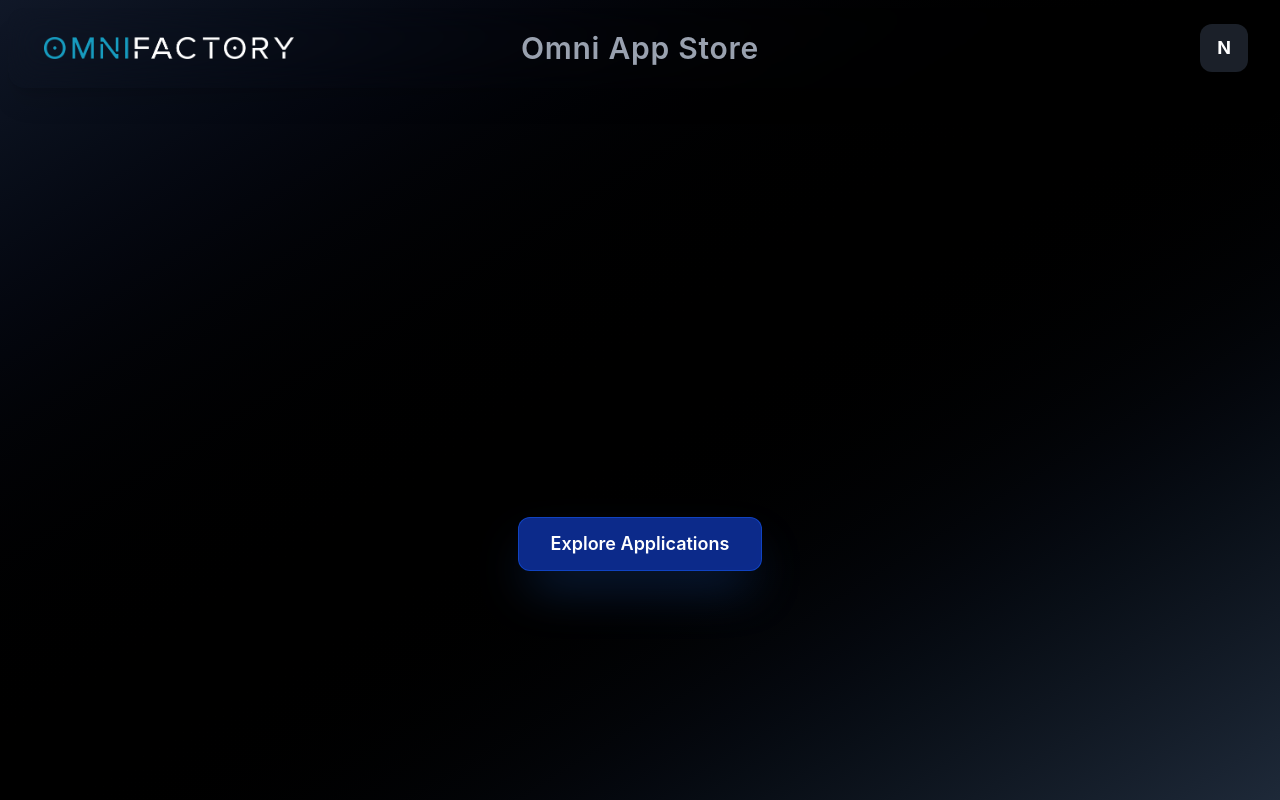
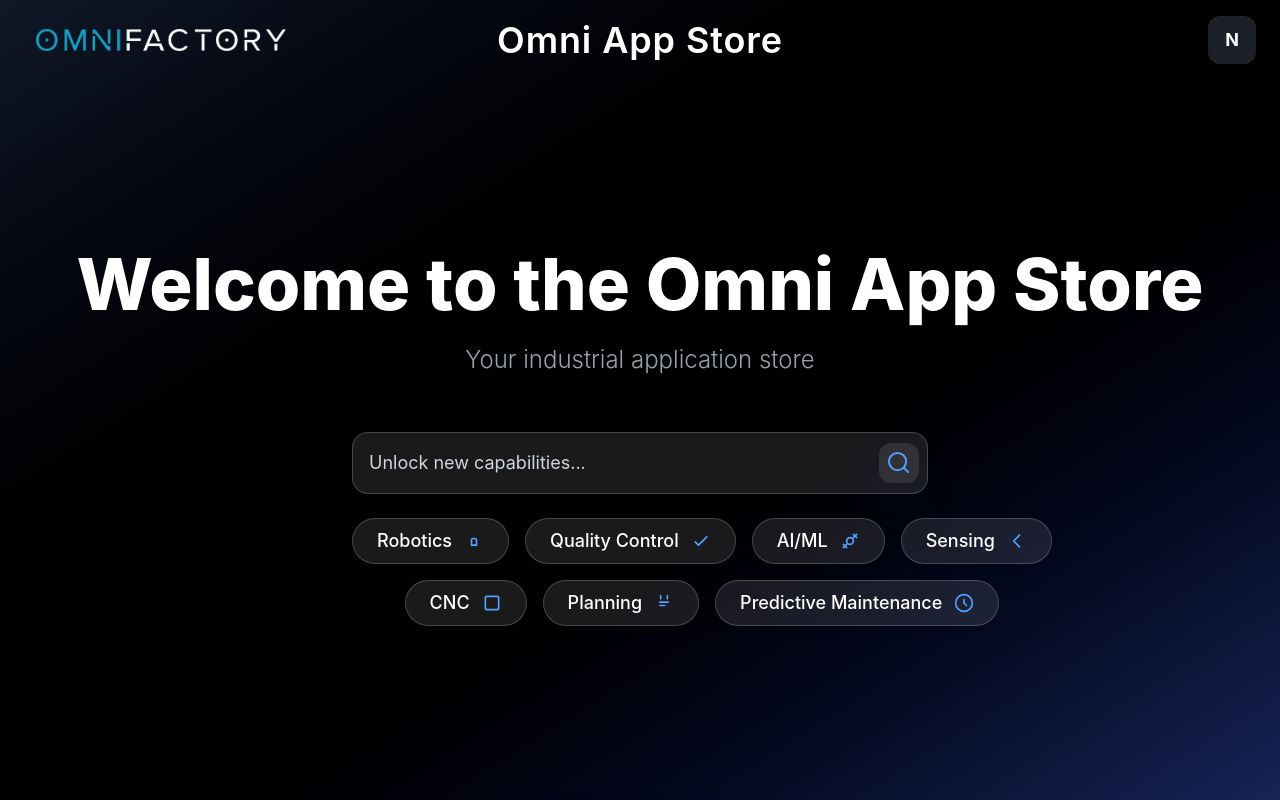
Before and after one commit to M-I-Ahmed/OmniAppStore, a Next.js app in the folder omni-app-store/: page / in a window 1280 px wide. Shown: the top 800 px of the page. Built offline with nearby package versions, Linux system fonts and the light colour scheme.

Commit message:
Quick filter pills need centering

```diff
--- a/omni-app-store/src/app/page.tsx
+++ b/omni-app-store/src/app/page.tsx
@@ -1,15 +1,34 @@
+"use client";
+
 import Image from "next/image";
+import { useState, useEffect } from "react";
+import QuickFilterPills from "@/components/QuickFilterPills";
 
 export default function Home() {
+  const [scrolled, setScrolled] = useState(false);
+
+  useEffect(() => {
+    const handleScroll = () => {
+      setScrolled(window.scrollY > 50);
+    };
+    window.addEventListener("scroll", handleScroll);
+    return () => window.removeEventListener("scroll", handleScroll);
+  }, []);
+
+  const headerClasses = `
+    relative flex items-center justify-between mb-2 p-6 sticky top-0 z-50 h-20
+    transition-all duration-300 ease-in-out
+    ${scrolled
+      ? "bg-gray-900/95 backdrop-blur-xl border-gray-700/50 shadow-2xl shadow-gray-950/95"
+      : "bg-transparent"}
+  `;
+
   return (
-    <div className="flex flex-col min-h-screen bg-black text-white">
-      {/* Background elements for blur effect */}
-      <div className="fixed inset-0 bg-gradient-to-br from-gray-900 via-black to-gray-800"></div>
+    <div className="flex flex-col min-h-screen text-white relative ">
+      {/* background gradient */}
+      <div className="fixed inset-0 -z-10 bg-gradient-to-br from-gray-900 via-black to-dark to-blue-950" />
 
-      <header
-        className="flex items-center justify-between mx-2 mb-2 mt-2 p-6 sticky top-0 z-50 rounded-2xl h-20 bg-transparent bg-gray-900/80 border-gray-800 border-0 shadow-xl backdrop-blur-lg"
-      >
-        {/* Left side with logo and spacing */}
+      <header className={headerClasses}>
         <div className="flex items-center">
           <Image
             src="/Omnifactory_logo.png"
@@ -17,20 +36,16 @@ export default function Home() {
             width={200}
             height={50}
             className="object-contain h-24 w-[250px] ml-24"
-            style={{ marginLeft: '12px' }}
+            style={{ marginLeft: "12px" }}
             priority
           />
         </div>
-
-        {/* Center title - absolutely positioned */}
         <div className="absolute left-1/2 transform -translate-x-1/2">
-          <h1 className="text-3xl font-semibold tracking-wide text-gray-400 ">
+          <h1 className="text-4xl font-semibold tracking-wide text-shadow-white ">
             Omni App Store
           </h1>
         </div>
-
-        {/* Right side container */}
-        <div className="flex items-center gap-6"> {/* Using gap-6 like your working code */}
+        <div className="flex items-center gap-6">
           <div className="
             w-12 h-12
             bg-gray-700/50
@@ -50,20 +65,69 @@ export default function Home() {
         </div>
       </header>
 
-      {/* Main content with flex */}
+      {scrolled && (
+        <div
+          className="pointer-events-none absolute left-0 bottom-0 w-full h-24 rounded-b-2xl transition-opacity duration-300"
+          style={{
+            background:
+              "linear-gradient(to bottom, rgba(31,41,55,0.0) 0%, rgba(31,41,55,0.7) 100%)",
+            // The color above matches bg-gray-900, adjust opacity as needed
+          }}
+        />
+      )}
+
       <main className="flex-grow flex items-center justify-center">
-        <div className="container px-8">
+        <div className="container px-8 pt-40">
           <div className="flex flex-col items-center justify-center space-y-6">
             <h1 className="text-6xl md:text-7xl font-extrabold text-white text-center">
-              Welcome to OMNIFACTORY
+              Welcome to the Omni App Store
             </h1>
             <p className="text-xl md:text-2xl text-gray-400 font-light text-center">
               Your industrial application store
             </p>
+            <div className="w-full max-w-xl mx-auto mt-8">
+              <div className="flex items-center px-2 py-2 rounded-2xl bg-white/10 backdrop-blur-md border border-white/20 shadow-lg transition-all">
+              <input
+                type="text"
+                placeholder="Unlock new capabilities..."
+                className="flex-grow bg-transparent outline-none text-white placeholder-gray-300 text-lg px-2 py-2 "
+              />
+              {/* Search icon (Heroicons or SVG) */}
+               <button
+                type="button"
+                className="
+                  ml-2 flex items-center justify-center
+                  h-10 w-10
+                  bg-white/10
+                  rounded-xl
+                  shadow-2xl shadow-blue-500/30
+                  hover:bg-blue-500/80
+                  transition-all duration-300 ease-in-out
+                  hover:scale-105
+                  focus:outline-none
+                "
+                tabIndex={0}
+                aria-label="Search"
+              >
+              <svg
+                xmlns="http://www.w3.org/2000/svg"
+                className="h-6 w-6 text-blue-400"
+                fill="none"
+                viewBox="0 0 24 24"
+                stroke="currentColor"
+                strokeWidth={2}
+              >
+                <path strokeLinecap="round" strokeLinejoin="round" d="M21 21l-4.35-4.35m0 0A7.5 7.5 0 104.5 4.5a7.5 7.5 0 0012.15 12.15z" />
+              </svg>
+              </button>
+            </div>
+            <div className="mt-6 w-3xl mx-auto flex items-center ">
+              <QuickFilterPills />
+            </div>
+          </div>
 
-            {/* Example of a Glassmorphism button/card styling for the future */}
             <button className="
-                mt-10 px-8 py-3
+                mt-40 px-8 py-3
                 bg-blue-700/60 backdrop-blur-md
                 border border-blue-600/50
                 rounded-xl
@@ -75,10 +139,13 @@ export default function Home() {
             ">
               Explore Applications
             </button>
-
           </div>
         </div>
       </main>
+
+      <section className="h-screen bg-transparent flex items-center justify-center">
+        <p className="text-4xl text-gray-400">Scroll Down to See Header Change!</p>
+      </section>
     </div>
   );
 }
--- /dev/null
+++ b/omni-app-store/src/components/QuickFilterPills.tsx
@@ -0,0 +1,48 @@
+import React from "react";
+
+const pillData = [
+  { label: "Robotics", icon: (
+      <svg className="ml-3 h-5 w-5 text-blue-400" fill="none" viewBox="0 0 24 24" stroke="currentColor"><path strokeLinecap="round" strokeLinejoin="round" strokeWidth={2} d="M9 17v-6a2 2 0 012-2h2a2 2 0 012 2v6m-6 0h6" /></svg>
+    ) },
+  { label: "Quality Control", icon: (
+      <svg className="ml-3 h-5 w-5 text-blue-400" fill="none" viewBox="0 0 24 24" stroke="currentColor"><path strokeLinecap="round" strokeLinejoin="round" strokeWidth={2} d="M5 13l4 4L19 7" /></svg>
+    ) },
+  { label: "AI/ML", icon: (
+      <svg className="ml-3 h-5 w-5 text-blue-400" fill="none" viewBox="0 0 24 24" stroke="currentColor"><circle cx="12" cy="12" r="4" stroke="currentColor" strokeWidth={2} /><path strokeLinecap="round" strokeLinejoin="round" strokeWidth={2} d="M16 8l4-4m-4 0l4 4M8 16l-4 4m4 0l-4-4" /></svg>
+    ) },
+  { label: "Sensing", icon: (
+      <svg className="ml-3 h-5 w-5 text-blue-400" fill="none" viewBox="0 0 24 24" stroke="currentColor"><path strokeLinecap="round" strokeLinejoin="round" strokeWidth={2} d="M15 19l-7-7 7-7" /></svg>
+    ) },
+  { label: "CNC", icon: (
+      <svg className="ml-3 h-5 w-5 text-blue-400" fill="none" viewBox="0 0 24 24" stroke="currentColor"><rect x="4" y="4" width="16" height="16" rx="2" stroke="currentColor" strokeWidth={2} /></svg>
+    ) },
+  { label: "Planning", icon: (
+      <svg className="ml-3 h-5 w-5 text-blue-400" fill="none" viewBox="0 0 24 24" stroke="currentColor"><path strokeLinecap="round" strokeLinejoin="round" strokeWidth={2} d="M8 7V3m8 4V3m-9 8h10m-10 4h6" /></svg>
+    ) },
+  { label: "Predictive Maintenance", icon: (
+      <svg className="ml-3 h-5 w-5 text-blue-400" fill="none" viewBox="0 0 24 24" stroke="currentColor"><path strokeLinecap="round" strokeLinejoin="round" strokeWidth={2} d="M12 8v4l3 3" /><circle cx="12" cy="12" r="10" stroke="currentColor" strokeWidth={2} /></svg>
+    ) },
+];
+
+export default function QuickFilterPills() {
+  return (
+    <div className="flex flex-col flex-wrap items-center justify-center space-y-4">
+      <div className="flex flex-wrap justify-center gap-4">
+        {pillData.slice(0, 4).map((pill) => (
+          <button key={pill.label} className="flex items-center justify-center px-6 py-2 rounded-full bg-white/10 backdrop-blur-md border border-white/20 shadow-md text-white text-lg font-medium transition-all hover:bg-blue-700/40 hover:scale-105">
+            {pill.label}
+            {pill.icon}
+          </button>
+        ))}
+      </div>
+      <div className="flex flex-wrap justify-center gap-4">
+        {pillData.slice(4).map((pill) => (
+          <button key={pill.label} className="flex items-center justify-between px-6 py-2 rounded-full bg-white/10 backdrop-blur-md border border-white/20 shadow-md text-white text-lg font-medium transition-all hover:bg-blue-700/40 hover:scale-105">
+            {pill.label}
+            {pill.icon}
+          </button>
+        ))}
+      </div>
+    </div>
+  );
+}
```
